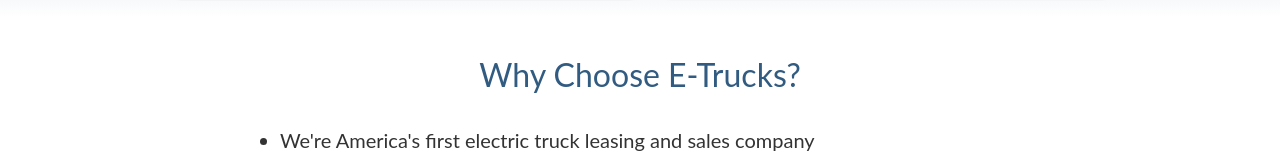
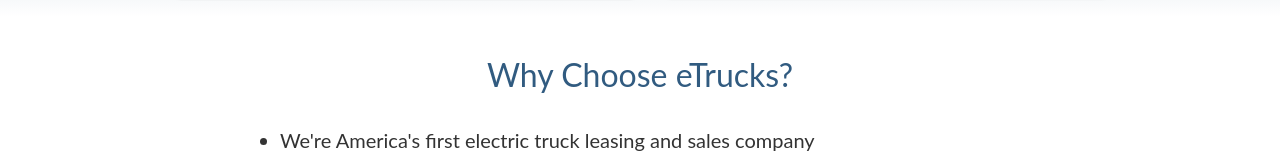
Before and after one commit to mediastreamweb/etrucks, a plain HTML site: page index.html in a window 1280 px wide. Shown: the part 425-578 px from the top of the page. Drawn offline with nearby package versions, Linux system fonts and the light colour scheme; a script that the page names is missing.

Commit message:
Update index.html

```diff
--- a/index.html
+++ b/index.html
@@ -35,7 +35,7 @@
   </div>
   <div>
     <div class="container-4 w-container">
-      <h2 class="heading-2">Why Choose E-Trucks?</h2>
+      <h2 class="heading-2">Why Choose eTrucks?</h2>
       <ul role="list" class="list">
         <li class="list-item">We&#x27;re America&#x27;s first electric truck leasing and sales company</li>
         <li>Every truck can be monitored in real-time through our &quot;Green Mile&quot; program</li>
```
